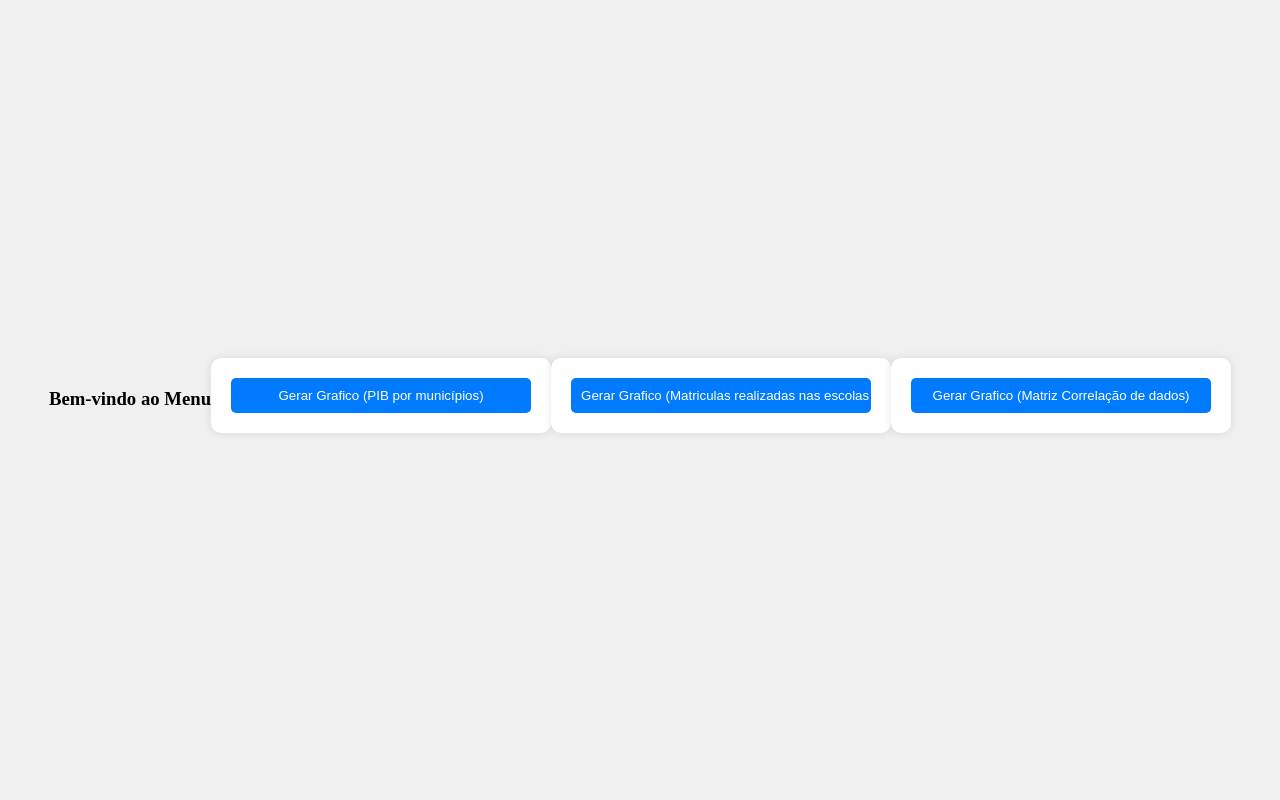
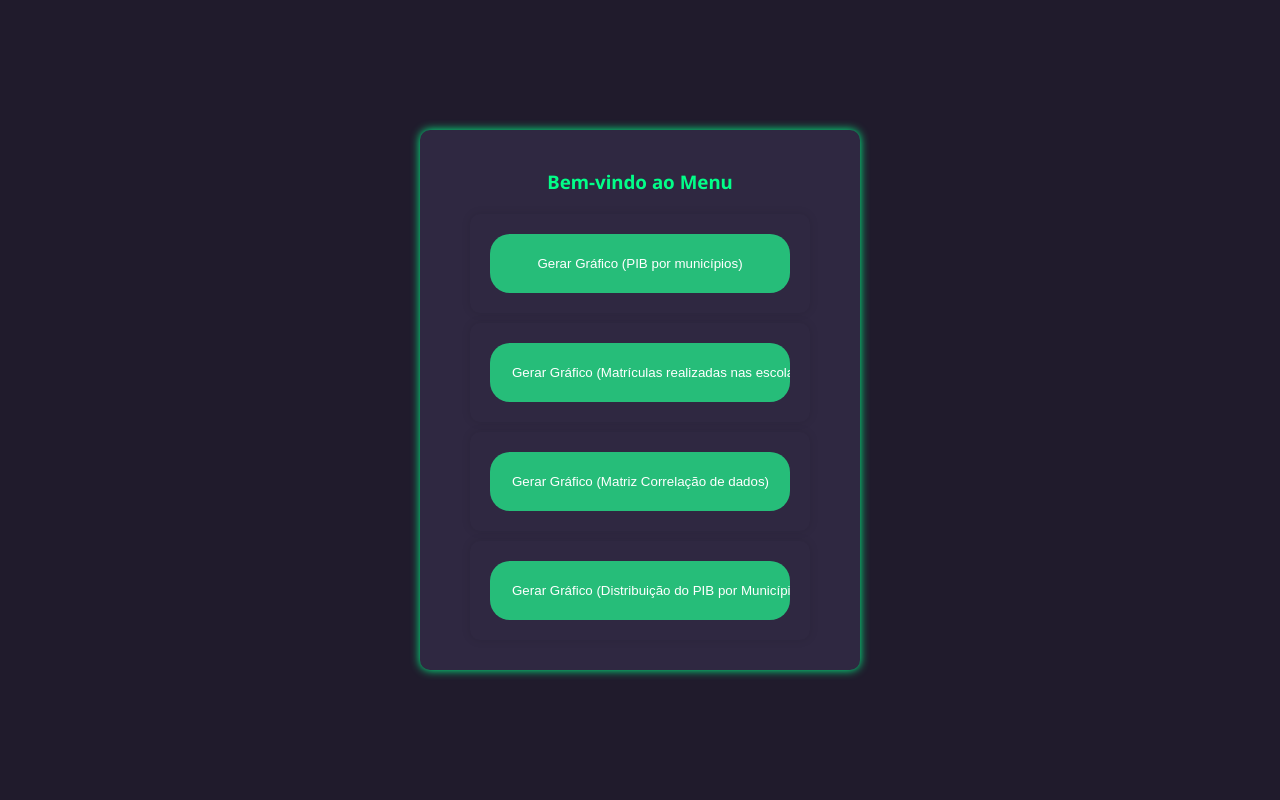
Before and after one commit to KaioFerreira1/AnaliseDeDadosMA, a Flask app: page /menu in a window 1280 px wide. Run offline with Flask 3, Linux system fonts and the light colour scheme; the visitor is signed in with stand-in values (Sample User, id 1).

Commit message:
atualizando

```diff
--- a/main.py
+++ b/main.py
@@ -42,12 +42,18 @@ def cadastrar_usuario():
 
 
 @app.route('/pibpormunicipios', methods=['GET', 'POST'])
-def pibpormunicipios():
+def pib_por_municipios():
     if request.method == 'POST':
         dados = da.lerdados1()
         dados_ordenados = dados.sort_values(by='PIB', ascending=False)
         num_municipios = int(request.form['num_municipios'])
         melhores_municipios = dados_ordenados.head(num_municipios)
+
+        # salvar os dados no banco de dados
+        conexao = dao.conectardb()
+        dao.salvar_grafico_pib_municipios(conexao, melhores_municipios)
+        conexao.close()
+
         fig = px.bar(melhores_municipios, x='Municipios', y='PIB',
                      color='Municipios',
                      title='Grafíco de PIB por Municípios')
@@ -57,7 +63,7 @@ def pibpormunicipios():
 
 
 @app.route('/grafmatriculaspb', methods=['GET', 'POST'])
-def grafmatriculaspb():
+def graf_matriculas_pb():
     if request.method == 'POST':
         dados = da.lerdados2()
         dados['Total Matrículas'] = dados.sum(axis=1)
@@ -74,24 +80,69 @@ def grafmatriculaspb():
 @app.route('/grafcorrindicadores', methods=['GET', 'POST'])
 def correlacao_indicadores():
     if request.method == 'POST':
-        # Carregar os dados
         dados = da.lerdados()
 
-        # Calculando a matriz de correlação
+        # Calcula a matriz de correlação
         matriz_correlacao = dados.corr()
 
-        # Criando o gráfico de matriz de correlação usando Plotly
+        dao.salvar_correlacao_banco(matriz_correlacao)
+
         fig = px.imshow(matriz_correlacao,
                         labels=dict(x="Indicadores", y="Indicadores", color="Correlação"),
                         x=matriz_correlacao.columns,
                         y=matriz_correlacao.columns,
                         title='Matriz de Correlação entre Indicadores')
 
-        # Renderizar o gráfico e passar para o template HTML
         return render_template('graficomatrizcorr.html', grafico3=fig.to_html())
     else:
         return render_template('graficomatrizcorr.html')
 
+
+@app.route('/grafdistribuicaopib', methods=['GET', 'POST'])
+def graf_distribuicao_pib():
+    if request.method == 'POST':
+        dados = da.lerdados1()
+        # Calcular a porcentagem de cada município em relação ao total do PIB
+        dados['Porcentagem'] = (dados['PIB'] / dados['PIB'].sum()) * 100
+
+        dados_ordenados = dados.sort_values(by='PIB', ascending=False)
+        num_municipios = int(request.form['num_municipios'])
+        melhores_municipios = dados_ordenados.head(num_municipios)
+
+        fig = px.pie(melhores_municipios,
+                     values='Porcentagem',
+                     names='Municipios',
+                     title='Distribuição do PIB por Município')
+        return render_template('graficodistribuicaopib.html', grafico4=fig.to_html())
+    else:
+        return render_template('graficodistribuicaopib.html')
+
+@app.route('/enviardadosbdcorr', methods=['POST'])
+def enviar_dados_bd():
+    dados = da.lerdados()
+    matriz_correlacao = dados.corr()
+    dao.salvar_correlacao_banco(matriz_correlacao)
+    return redirect('/grafcorrindicadores')
+
+@app.route('/enviardadosbdpibMun', methods=['POST'])
+def enviar_dados_bd2():
+    conexao = dao.conectardb()
+    dados = da.lerdados1()
+    dados_ordenados = dados.sort_values(by='PIB', ascending=False)
+    num_municipios = 0
+    melhores_municipios = dados_ordenados.head(num_municipios)
+    dao.salvar_grafico_pib_municipios(conexao, melhores_municipios)
+    conexao.close()
+    return redirect('/pibpormunicipios')
+
+@app.route('/enviardadosbdmatriculas', methods=['POST'])
+def enviar_dados_bd_matriculas():
+    conexao = dao.conectardb()
+    dados = da.lerdados2()
+    dados['Total Matrículas'] = dados.sum(axis=1)
+    dao.salvar_dados_matriculas(conexao, dados)
+    conexao.close()
+    return redirect('/grafmatriculaspb')
 
 @app.route('/menu')
 def menu():
--- a/static/style2.css
+++ b/static/style2.css
@@ -1,14 +1,36 @@
+@import url('https://fonts.googleapis.com/css2?family=Noto+Sans:wght@400;700&display=swap');
 body {
+    font-family: 'Noto Sans';
+    background-color: #201B2C;
+    margin: 0;
+    padding: 0;
     display: flex;
     justify-content: center;
     align-items: center;
     height: 100vh;
-    margin: 0;
-    background-color: #f0f0f0; /* Cor de fundo opcional */
+}
+
+h3 {
+    color:#02FE88;
+}
+
+.container {
+    background-color: #2F2841;
+    border-radius: 10px;
+    box-shadow: 0 0 10px #02FE88;
+    padding: 20px;
+    width: 400px;
+    transition: transform 0.3s;
+    display: flex;
+    flex-direction: column;
+    align-items: center;
+    justify-content: center;
 }
 
 form {
     width: 300px;
+    display: flex;
+    flex-direction: column;
     padding: 20px;
     background-color: #fff;
     border-radius: 10px;
@@ -26,21 +48,22 @@ h3 {
     margin-bottom: 10px;
     width: 300px;
     padding: 20px;
-    background-color: #fff;
+    background-color: #2F2841;
     border-radius: 10px;
     box-shadow: 0 0 10px rgba(0, 0, 0, 0.1);
 }
 
 input[type="submit"] {
     width: 100%;
-    padding: 10px;
-    background-color: #007bff; /* Cor de fundo do botão */
+    padding: 22px;
+    background-color: #26BD79;
     color: #fff;
     border: none;
-    border-radius: 5px;
+    border-radius: 20px;
     cursor: pointer;
 }
 
 input[type="submit"]:hover {
-    background-color: #0056b3; /* Cor de fundo do botão ao passar o mouse */
+    transform: scale(1.04);
+    background-color: #26BD79;
 }
--- a/templates/cadastro.html
+++ b/templates/cadastro.html
@@ -9,12 +9,12 @@
 </head>
 <body>
     <div class="container">
-        <h1>Cadastro de Usuário</h1>
+        <h1>Cadastro</h1>
         <form action="/cadastrarusuario" method="POST">
             <label for="nome">Nome:</label><br>
-            <input type="text" id="nome" name="nome"><br>
+            <input type="text" id="nome" name="nome" placeholder="Nome"><br>
             <label for="senha">Senha:</label><br>
-            <input type="password" id="senha" name="senha"><br><br>
+            <input type="password" id="senha" name="senha" placeholder="Senha"><br><br>
             <input type="submit" value="Cadastrar">
         </form>
         <p>Já tem uma conta? <a href="/login">Faça login</a></p>
--- a/templates/login.html
+++ b/templates/login.html
@@ -12,9 +12,9 @@
         <h1>Login</h1>
         <form action="/login" method="POST">
             <label for="nome">Nome:</label><br>
-            <input type="text" id="nome" name="nome"><br>
+            <input type="text" id="nome" name="nome" placeholder="Nome"><br>
             <label for="senha">Senha:</label><br>
-            <input type="password" id="senha" name="senha"><br><br>
+            <input type="password" id="senha" name="senha" placeholder="Senha"><br><br>
             <input type="submit" value="Login">
         </form>
         <p>Ainda não tem uma conta? <a href="/cadastrarusuario">Cadastre-se</a></p>
--- a/templates/menu.html
+++ b/templates/menu.html
@@ -4,24 +4,23 @@
     <meta charset="UTF-8">
     <meta name="viewport" content="width=device-width, initial-scale=1.0">
     <title>Menu</title>
-    <link rel="stylesheet" type="text/css" href="static/style2.css">
+    <link rel="stylesheet" type="text/css" href="static/style2.css"> <!-- Alterado o nome do arquivo CSS -->
 </head>
 <body>
-    <div class="background">
-        <div class="shape"></div>
-        <div class="shape"></div>
-    </div>
+    <div class="container">
         <h3>Bem-vindo ao Menu</h3>
         <div class="chart-options">
-                  <input type="submit" name="submit" value="Gerar Grafico (PIB por municípios)" onclick="window.location.href='/pibpormunicipios';">
+            <input type="submit" name="submit" value="Gerar Gráfico (PIB por municípios)" onclick="window.location.href='/pibpormunicipios';">
         </div>
         <div class="chart-options">
-                  <input type="submit" name="submit" value="Gerar Grafico (Matriculas realizadas nas escolas da PB)" onclick="window.location.href='/grafmatriculaspb';">
+            <input type="submit" name="submit" value="Gerar Gráfico (Matrículas realizadas nas escolas da PB)" onclick="window.location.href='/grafmatriculaspb';">
         </div>
         <div class="chart-options">
-                  <input type="submit" name="submit" value="Gerar Grafico (Matriz Correlação de dados)" onclick="window.location.href='/grafcorrindicadores';">
+            <input type="submit" name="submit" value="Gerar Gráfico (Matriz Correlação de dados)" onclick="window.location.href='/grafcorrindicadores';">
         </div>
-
-    {{ mapa | safe }}
+        <div class="chart-options">
+            <input type="submit" name="submit" value="Gerar Gráfico (Distribuição do PIB por Municípios)" onclick="window.location.href='/grafdistribuicaopib';">
+        </div>
+    </div>
 </body>
 </html>
```
Also changed, not shown: dao/__init__.py (+40 -17 lines), dataanalise/__init__.py (+5 -4 lines), static/style.css (+19 -17 lines), static/style3.css (+31 -0 lines), templates/graficodistribuicaopib.html (added, +25 -0 lines), templates/graficomatrizcorr.html (+6 -2 lines), templates/matriculasescolasPB.html (+6 -2 lines), templates/pibpormunicipios.html (+6 -2 lines).
